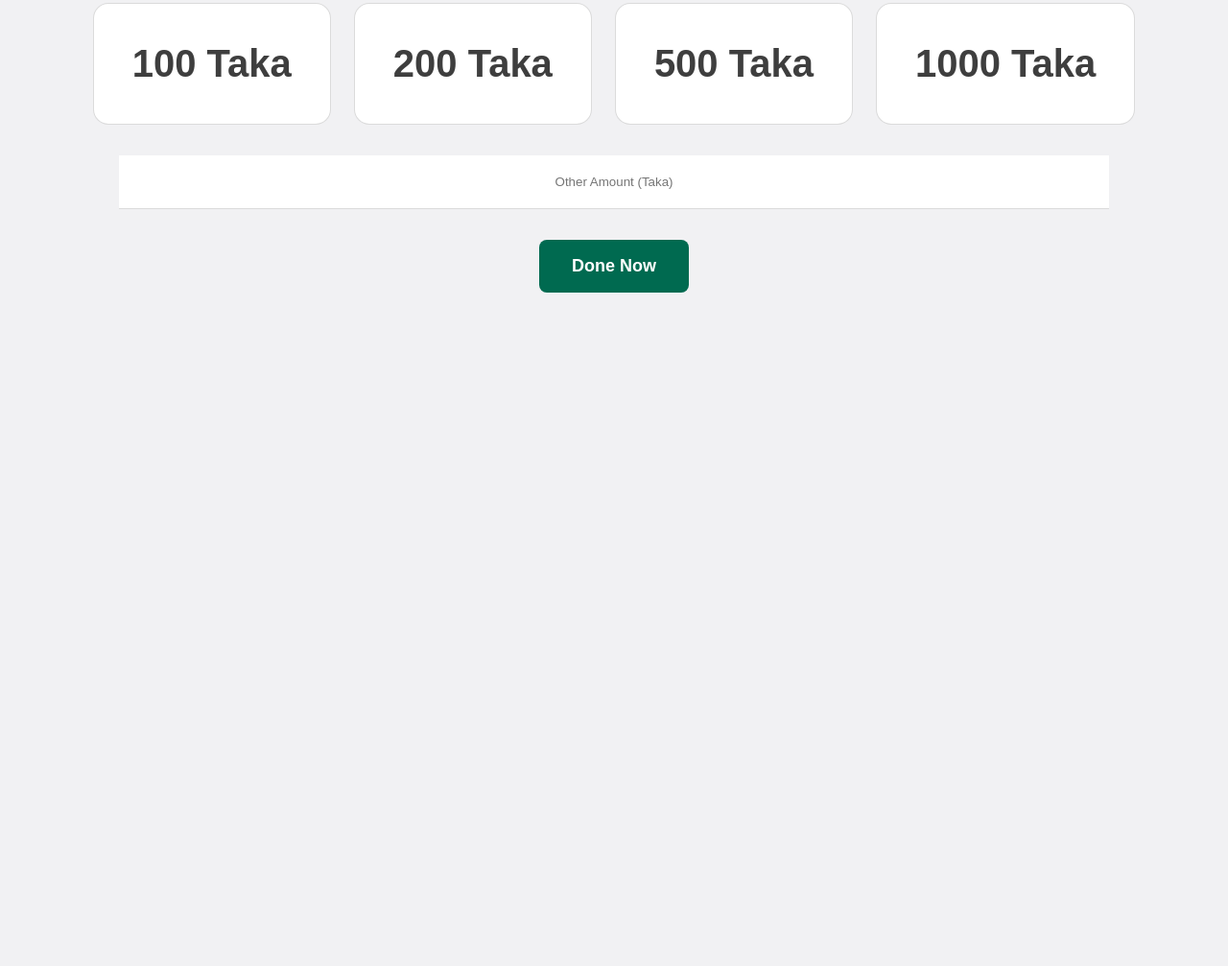
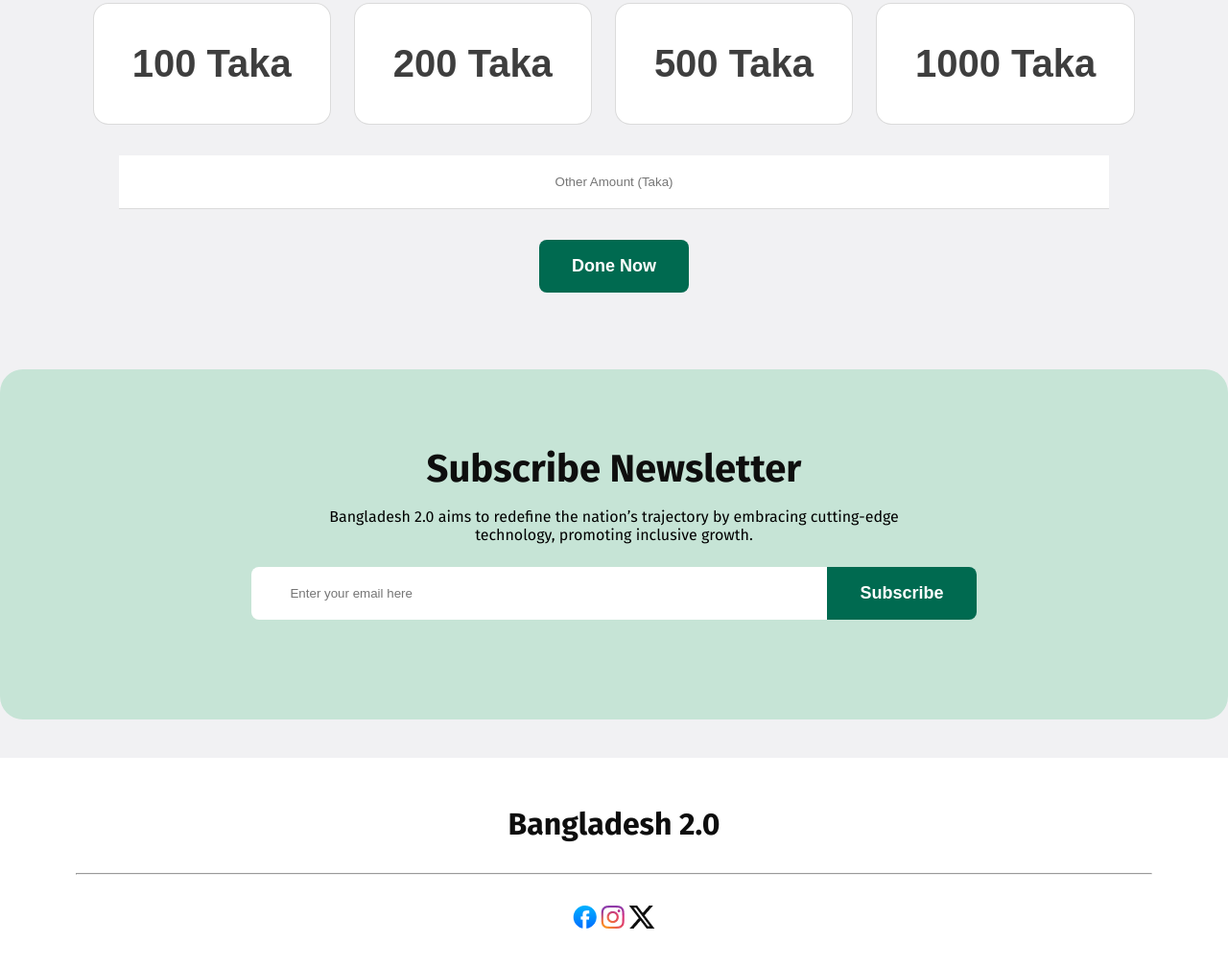
Before and after one commit to fardinislam-pr/Bangladesh-2.0, a plain HTML site: page index.html in a window 1280 px wide. Shown: the part 4130-5137 px from the top of the page at 96% size. Before the commit the page ends 4475 px from the top, so only its background shows below. Drawn offline with Linux system fonts and the light colour scheme.

Commit message:
Comlit project

```diff
--- a/index.html
+++ b/index.html
@@ -217,9 +217,28 @@
                 </div>
             </div>
         </section>
+        <!-- News Latter -->
+         <section class="container news-latter flex">
+            <h3 class="section-title text-canter">Subscribe Newsletter</h3>
+            <p class="descriotion text-canter">
+                Bangladesh 2.0 aims to redefine the nation’s trajectory by embracing cutting-edge <br> technology, promoting inclusive growth.
+            </p>
+            <form action="">
+                <input type="email" name="" id="" placeholder="Enter your email here" class="input-email">
+                <button class="btn-submit">Subscribe</button>
+            </form>
+         </section>
     </main>
-    <footer>
-
+    <footer class="flex">
+        <h3 class="footer-title">
+            Bangladesh 2.0
+        </h3>
+        <hr>
+        <p>
+            <a href="fb.com/fardinislam.pr"><img src="./assets/facebook.png" alt=""></a>
+            <a href="fb.com/fardinislam.pr"><img src="./assets/instagram.png" alt=""></a>
+            <a href="fb.com/fardinislam.pr"><img src="./assets/x.png" alt=""></a>
+        </p>
     </footer>
 </body>
 
--- a/style.css
+++ b/style.css
@@ -303,6 +303,63 @@
     justify-content: center;/
 }
 
+.news-latter {
+    border-radius: 24px;
+    background: #C6E4D6;
+    padding: 80px 100px;
+    justify-content: center;
+    flex-direction: column;
+    align-items: center;
+}
+
+.news-latter h3 {
+    margin-bottom: 16px;
+}
+
+
+.input-email {
+    width: 600px;
+    padding: 18px 40px;
+    gap: 24px;
+    border-radius: 8px 0px 0px 8px;
+    background: #FFF;
+    border: 0;
+}
+
+.btn-submit {
+    padding: 17px 34px;
+    gap: 48px;
+    border-radius: 0px 8px 8px 0px;
+    background: #006A50;
+    border: 0;
+    color: #FFF;
+    font-size: 18px;
+    font-weight: 600;
+}
+
+form {
+    display: flex;
+    margin: 24px 0 24px;
+}
+
 footer {
     margin-top: 40px;
+    padding: 50px 160px;
+    flex-direction: column;
+    align-items: center;
+    gap: 32px;
+    background: #FFF;
 }
+
+.footer-title {
+    color: #0E0E0E;
+    font-size: 32px;
+    font-weight: 700;
+    text-align: center;
+}
+
+hr {
+    width: 1122px;
+    height: 1px;
+    background: rgba(14, 14, 14, 0.10);
+}
```
